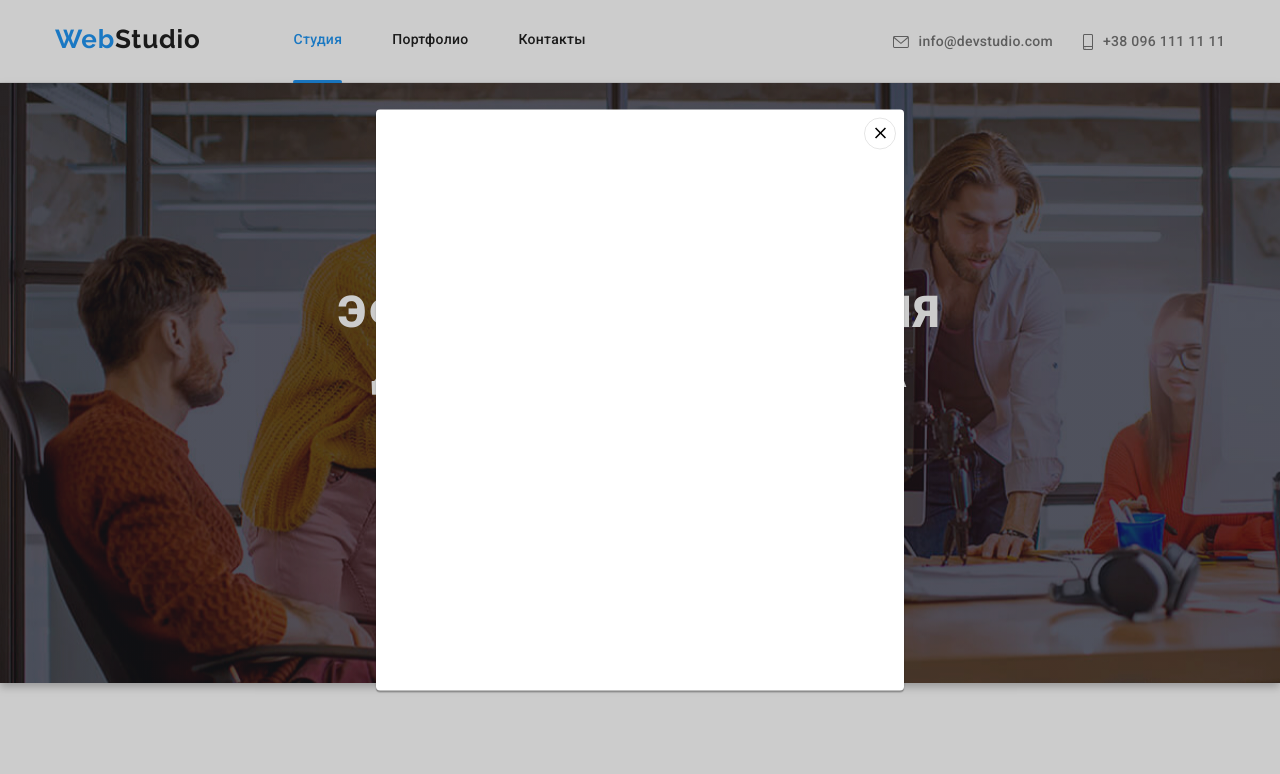
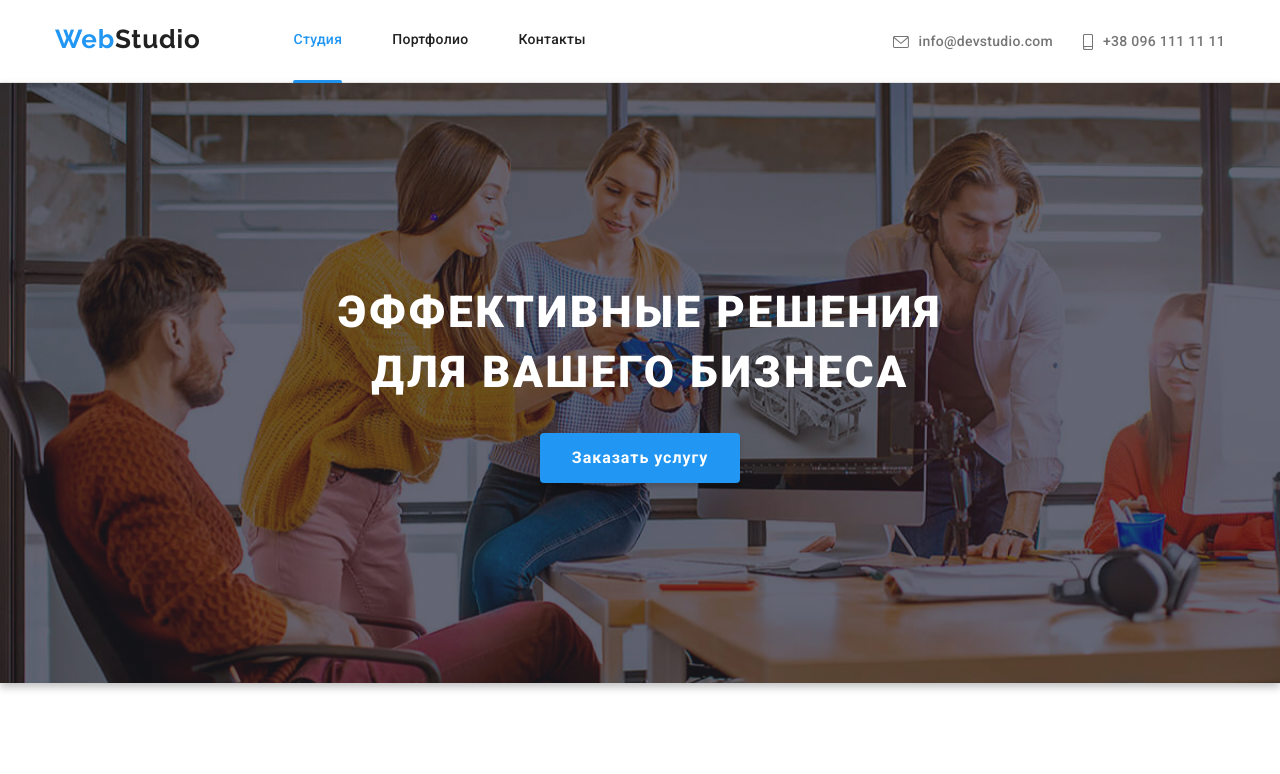
Before and after one commit to Tymur-Popov/goit-markup-hw-05, a plain HTML site: page index.html in a window 1280 px wide. Shown: the top 774 px of the page. Drawn offline with nearby package versions, Linux system fonts and the light colour scheme.

Commit message:
checkpoint

```diff
--- a/index.html
+++ b/index.html
@@ -424,7 +424,7 @@
     </div>
   </footer>
 
-  <div class="backdrop data-modal" data-modal>
+  <div class="backdrop is-hidden" data-modal>
     <div class="modal">
       <button type="button" class="modal-close-btn" data-modal-close>
         <svg class="modal-close-icon" width="18" height="18">
```
